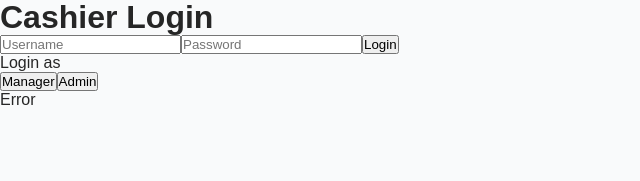
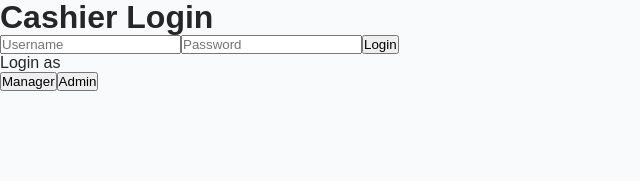
Before and after one commit to leonardporteria/pos-system, a React (Vite) app in the folder client/: page / in a window 1280 px wide. Shown: the top 181 px of the page, without its empty margins (0-640 px from the left). Built offline with nearby package versions, Linux system fonts and the light colour scheme.

Commit message:
redirect to protected route

```diff
--- a/client/src/components/auth/Auth.jsx
+++ b/client/src/components/auth/Auth.jsx
@@ -32,7 +32,6 @@ const Auth = () => {
           !location.pathname.startsWith('/manager')) ||
         (loginMode === 'cashier' && !location.pathname.startsWith('/cashier'))
       ) {
-        // If the user's role matches the loginMode, but the path is not a protected route, redirect to the appropriate URL
         const redirectPath =
           userRole === 'admin' ? '/admin/dashboard' : `/${userRole}`;
         navigate(redirectPath);
@@ -135,7 +134,7 @@ const Auth = () => {
           path='/cashier/*'
           element={localStorage.getItem('token') ? <Cashier /> : <NotFound />}
         />
-        <Route path='/*' element={<NotFound />} />
+        <Route path='/*' element={<div></div>} />
       </Routes>
     </div>
   );
```
